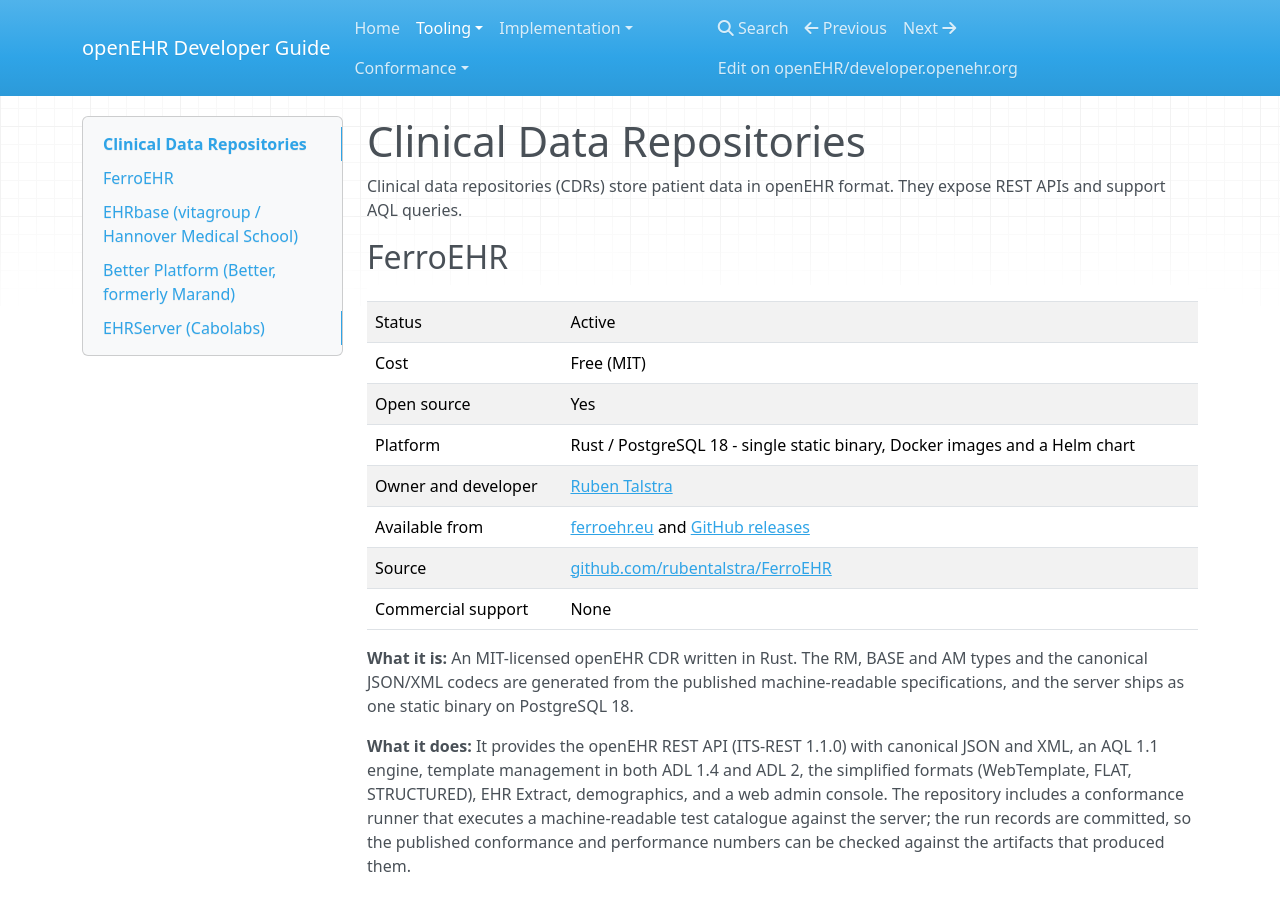
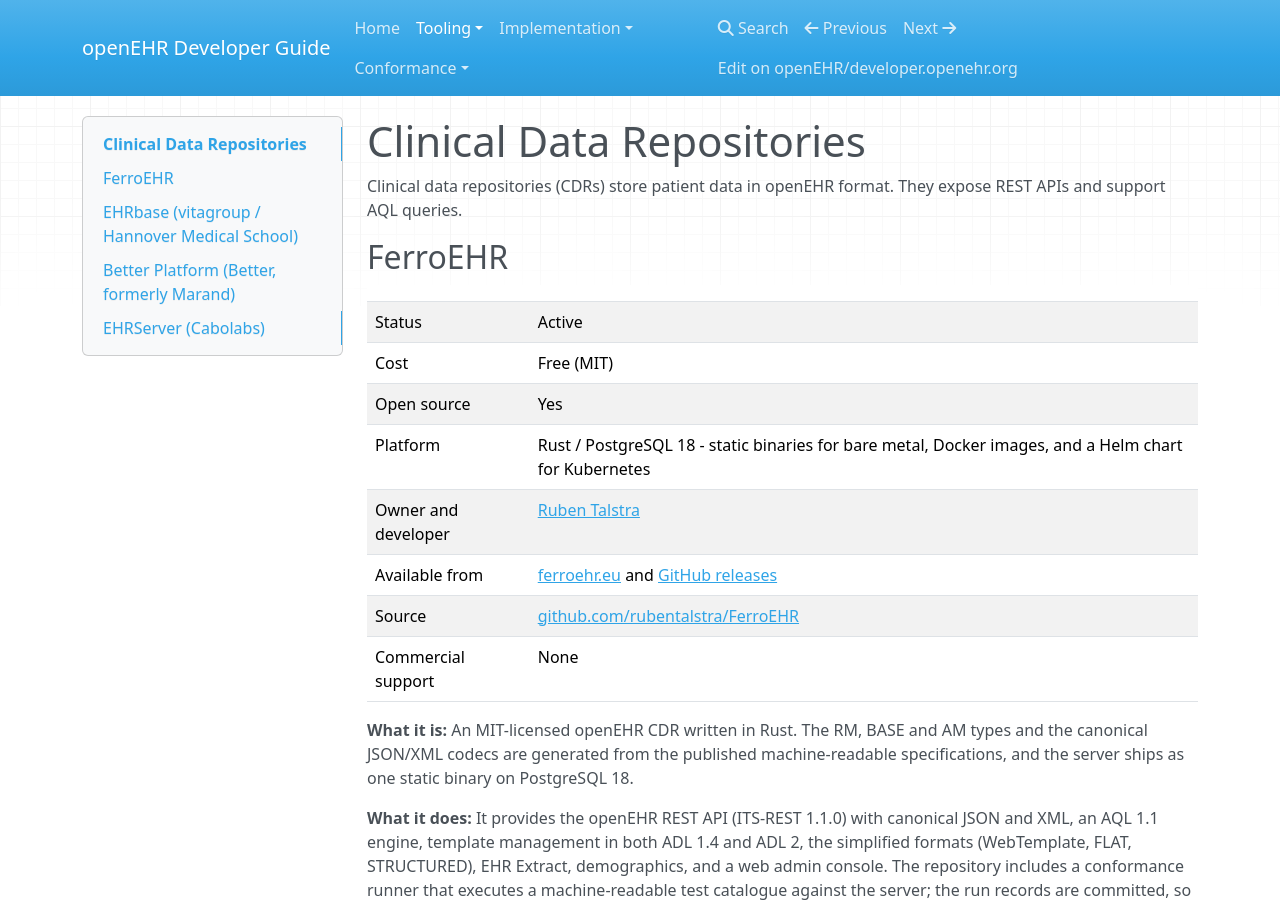
Before and after one commit to openEHR/developer.openehr.org, an MkDocs documentation site: the page built from docs/tooling/clinical-data-repositories.md, in a window 1280 px wide and 900 px high. Built offline with MkDocs 1.6.1, drawn with Linux system fonts in a browser that asks for light colours; nearby versions of some CDN libraries.

Commit message:
FerroEHR platform column: binaries, Docker and Kubernetes

```diff
--- a/docs/tooling/clinical-data-repositories.md
+++ b/docs/tooling/clinical-data-repositories.md
@@ -9,7 +9,7 @@ Clinical data repositories (CDRs) store patient data in openEHR format. They exp
 | Status | Active |
 | Cost | Free (MIT) |
 | Open source | Yes |
-| Platform | Rust / PostgreSQL 18 - single static binary, Docker images and a Helm chart |
+| Platform | Rust / PostgreSQL 18 - static binaries for bare metal, Docker images, and a Helm chart for Kubernetes |
 | Owner and developer | [Ruben Talstra](https://github.com/rubentalstra) |
 | Available from | [ferroehr.eu](https://ferroehr.eu/) and [GitHub releases](https://github.com/rubentalstra/FerroEHR/releases) |
 | Source | [github.com/rubentalstra/FerroEHR](https://github.com/rubentalstra/FerroEHR) |
```
Also changed, not shown: docs/tooling/comparison-table.md (+1 -1 lines).
